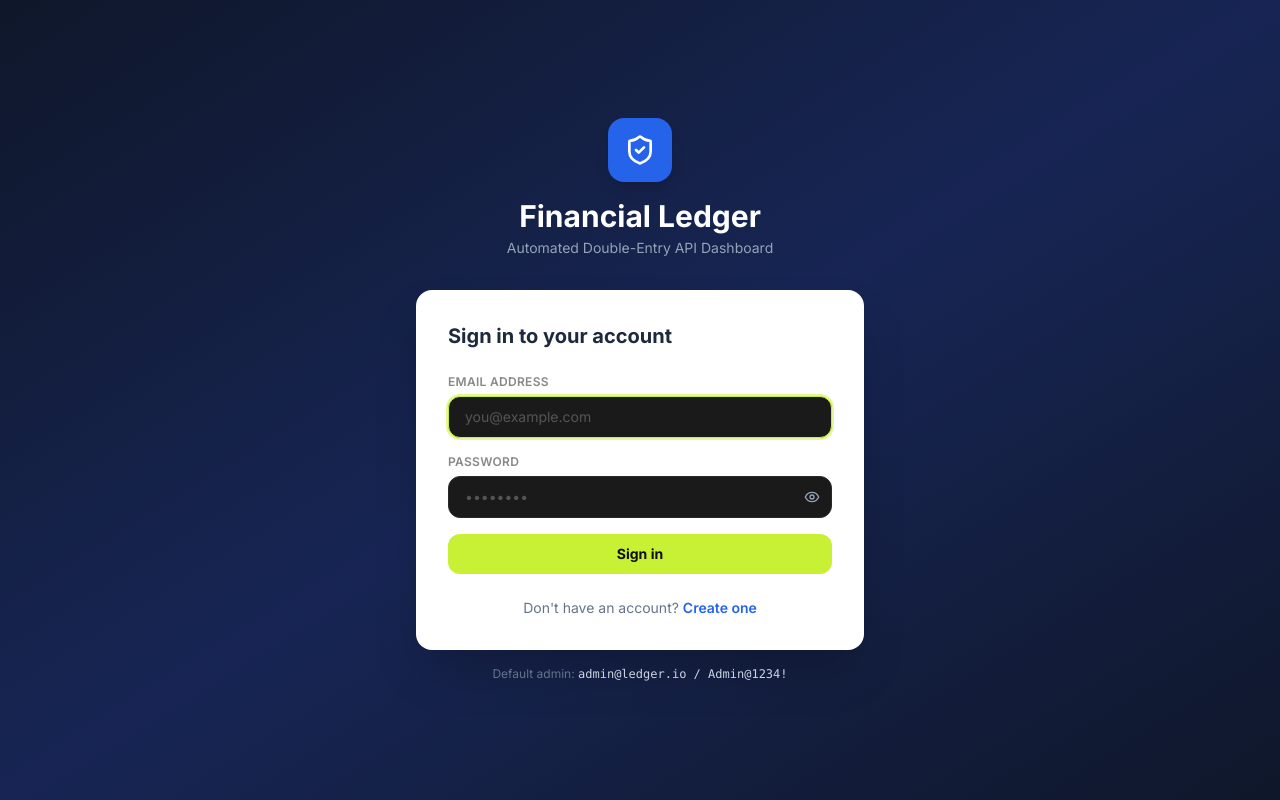
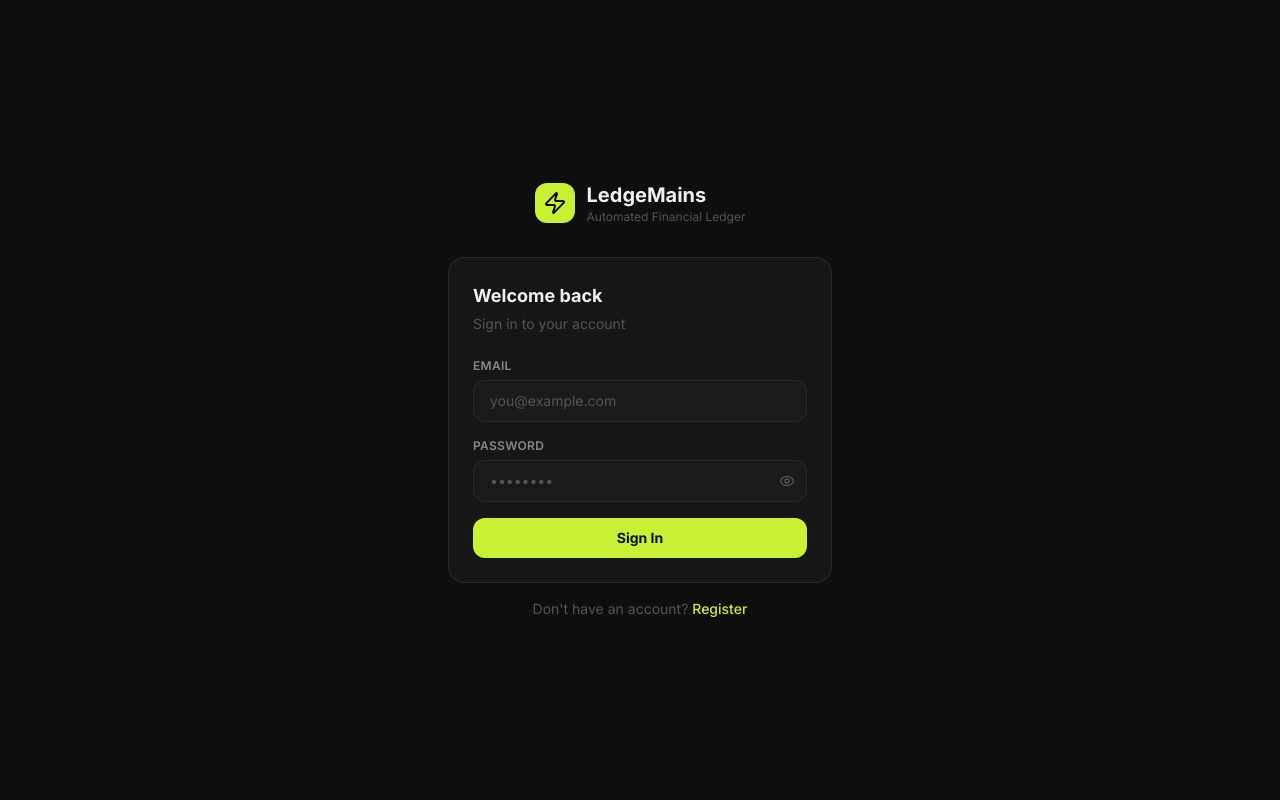
Before and after one commit to hanifaslam123/Automated-Financial-Ledger-API, a React (Vite) app in the folder frontend/: page /login in a window 1280 px wide. Built offline with nearby package versions, Linux system fonts and the light colour scheme.

Commit message:
Update LoginPage.tsx

```diff
--- a/frontend/src/pages/LoginPage.tsx
+++ b/frontend/src/pages/LoginPage.tsx
@@ -1,109 +1,87 @@
 import React, { useState } from 'react';
-import { Link, useNavigate } from 'react-router-dom';
-import { ShieldCheck, Eye, EyeOff, Loader2 } from 'lucide-react';
+import { useNavigate, Link } from 'react-router-dom';
+import { Zap, Eye, EyeOff, Loader2 } from 'lucide-react';
 import { useAuth } from '../context/AuthContext';
 
 const LoginPage: React.FC = () => {
   const { login } = useAuth();
   const navigate = useNavigate();
-
-  const [email, setEmail] = useState('');
-  const [password, setPassword] = useState('');
-  const [showPw, setShowPw] = useState(false);
+  const [form, setForm] = useState({ email: '', password: '' });
+  const [showPass, setShowPass] = useState(false);
   const [loading, setLoading] = useState(false);
   const [error, setError] = useState('');
 
   const handleSubmit = async (e: React.FormEvent) => {
     e.preventDefault();
-    setError('');
-    setLoading(true);
+    setLoading(true); setError('');
     try {
-      await login(email, password);
+      await login(form.email, form.password);
       navigate('/dashboard');
     } catch {
-      setError('Invalid email or password. Please try again.');
-    } finally {
-      setLoading(false);
-    }
+      setError('Invalid email or password.');
+    } finally { setLoading(false); }
   };
 
   return (
-    <div className="min-h-screen bg-gradient-to-br from-slate-900 via-blue-950 to-slate-900 flex items-center justify-center p-4">
-      <div className="w-full max-w-md">
-        {/* Logo */}
-        <div className="text-center mb-8">
-          <div className="inline-flex items-center justify-center w-16 h-16 bg-blue-600 rounded-2xl mb-4 shadow-lg">
-            <ShieldCheck size={32} className="text-white" />
+    <div className="min-h-screen bg-[#0e0e0e] flex items-center justify-center px-4">
+      <div className="w-full max-w-sm">
+        <div className="flex items-center gap-3 justify-center mb-8">
+          <div className="bg-[#c8f135] p-2 rounded-xl">
+            <Zap size={24} className="text-[#0e0e0e]" />
           </div>
-          <h1 className="text-3xl font-bold text-white">Financial Ledger</h1>
-          <p className="text-slate-400 mt-1 text-sm">Automated Double-Entry API Dashboard</p>
+          <div>
+            <h1 className="text-xl font-bold text-[#f0f0f0]">LedgeMains</h1>
+            <p className="text-xs text-[#555]">Automated Financial Ledger</p>
+          </div>
         </div>
-
-        {/* Card */}
-        <div className="bg-white rounded-2xl shadow-2xl p-8">
-          <h2 className="text-xl font-bold text-slate-800 mb-6">Sign in to your account</h2>
-
+        <div className="card">
+          <h2 className="text-lg font-bold text-[#f0f0f0] mb-1">Welcome back</h2>
+          <p className="text-sm text-[#555] mb-6">Sign in to your account</p>
           {error && (
-            <div className="mb-4 p-3 bg-red-50 border border-red-200 rounded-xl text-red-700 text-sm">
+            <div className="mb-4 p-3 bg-[#ff4d4d]/10 border border-[#ff4d4d]/20 rounded-xl text-[#ff4d4d] text-sm">
               {error}
             </div>
           )}
-
           <form onSubmit={handleSubmit} className="space-y-4">
             <div>
-              <label className="label">Email address</label>
+              <label className="label">Email</label>
               <input
+                className="input"
                 type="email"
-                className="input"
                 placeholder="you@example.com"
-                value={email}
-                onChange={(e) => setEmail(e.target.value)}
+                value={form.email}
+                onChange={e => setForm(f => ({ ...f, email: e.target.value }))}
                 required
-                autoFocus
               />
             </div>
-
             <div>
               <label className="label">Password</label>
               <div className="relative">
                 <input
-                  type={showPw ? 'text' : 'password'}
                   className="input pr-10"
+                  type={showPass ? 'text' : 'password'}
                   placeholder="••••••••"
-                  value={password}
-                  onChange={(e) => setPassword(e.target.value)}
+                  value={form.password}
+                  onChange={e => setForm(f => ({ ...f, password: e.target.value }))}
                   required
                 />
                 <button
                   type="button"
-                  className="absolute right-3 top-1/2 -translate-y-1/2 text-slate-400 hover:text-slate-600"
-                  onClick={() => setShowPw(!showPw)}
+                  onClick={() => setShowPass(!showPass)}
+                  className="absolute right-3 top-1/2 -translate-y-1/2 text-[#555] hover:text-[#f0f0f0]"
                 >
-                  {showPw ? <EyeOff size={16} /> : <Eye size={16} />}
+                  {showPass ? <EyeOff size={16} /> : <Eye size={16} />}
                 </button>
               </div>
             </div>
-
-            <button
-              type="submit"
-              disabled={loading}
-              className="btn-primary w-full flex items-center justify-center gap-2"
-            >
-              {loading ? <><Loader2 size={16} className="animate-spin" /> Signing in...</> : 'Sign in'}
+            <button type="submit" disabled={loading} className="btn-primary w-full flex items-center justify-center gap-2">
+              {loading ? <><Loader2 size={16} className="animate-spin" /> Signing in...</> : 'Sign In'}
             </button>
           </form>
-
-          <p className="mt-6 text-center text-sm text-slate-500">
-            Don't have an account?{' '}
-            <Link to="/register" className="text-blue-600 font-semibold hover:underline">
-              Create one
-            </Link>
-          </p>
         </div>
-
-        {/* Demo hint */}
-        <p className="text-center text-xs text-slate-500 mt-4">
-          Default admin: <span className="text-slate-300 font-mono">admin@ledger.io / Admin@1234!</span>
+        <p className="text-center text-sm text-[#555] mt-4">
+          Don't have an account?{' '}
+          <Link to="/register" className="text-[#c8f135] hover:underline font-medium">Register</Link>
         </p>
       </div>
     </div>
```
